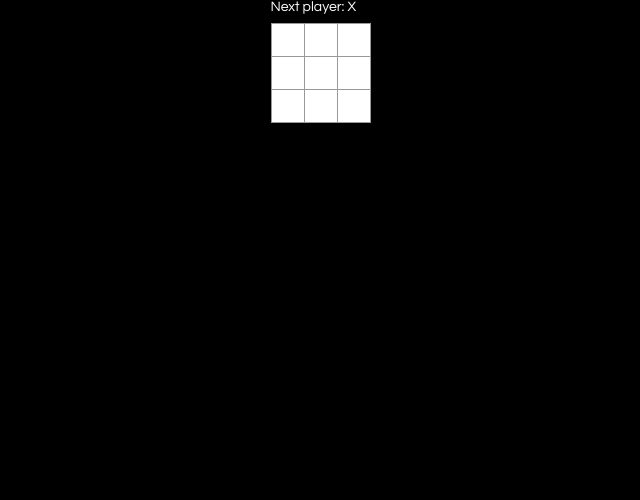
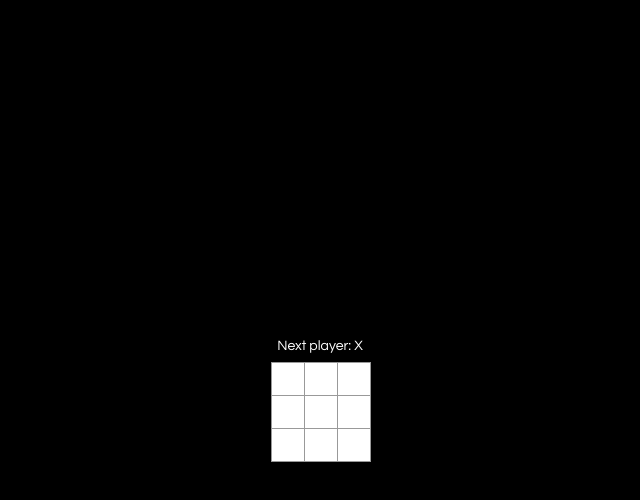
Before and after one commit to Luzaks/tic-tac-toe-React, a React app: page / in a window 1280 px wide. Shown: the whole page, without its empty margins (295-935 px from the left). Built offline with nearby package versions, Linux system fonts and the light colour scheme.

Commit message:
Style: Add position properties for gameboard component.

```diff
--- a/src/components/Board/Board.js
+++ b/src/components/Board/Board.js
@@ -32,7 +32,7 @@ class Board extends React.Component {
         const winner = calculateWinner(this.state.squares);    let status;    if (winner) {      status = 'Winner: ' + winner;    } else {      status = 'Next player: ' + (this.state.xIsNext ? 'X' : 'O');    }
 
         return (
-            <div>
+            <div className="game-board-container">
                 <div className="status">{status}</div>
                 <div className="board-row">
                     {this.renderSquare(0)}
--- a/src/index.css
+++ b/src/index.css
@@ -23,6 +23,18 @@ body {
 ol,
 ul {
     padding-left: 30px;
+}
+
+.game,
+.game-board,
+.game-board-container {
+    display: flex;
+    flex-direction: column;
+    justify-content: center;
+    align-content: center;
+    align-items: center;
+    width: 100%;
+    height: 100%;
 }
 
 .board-row::after {
```
